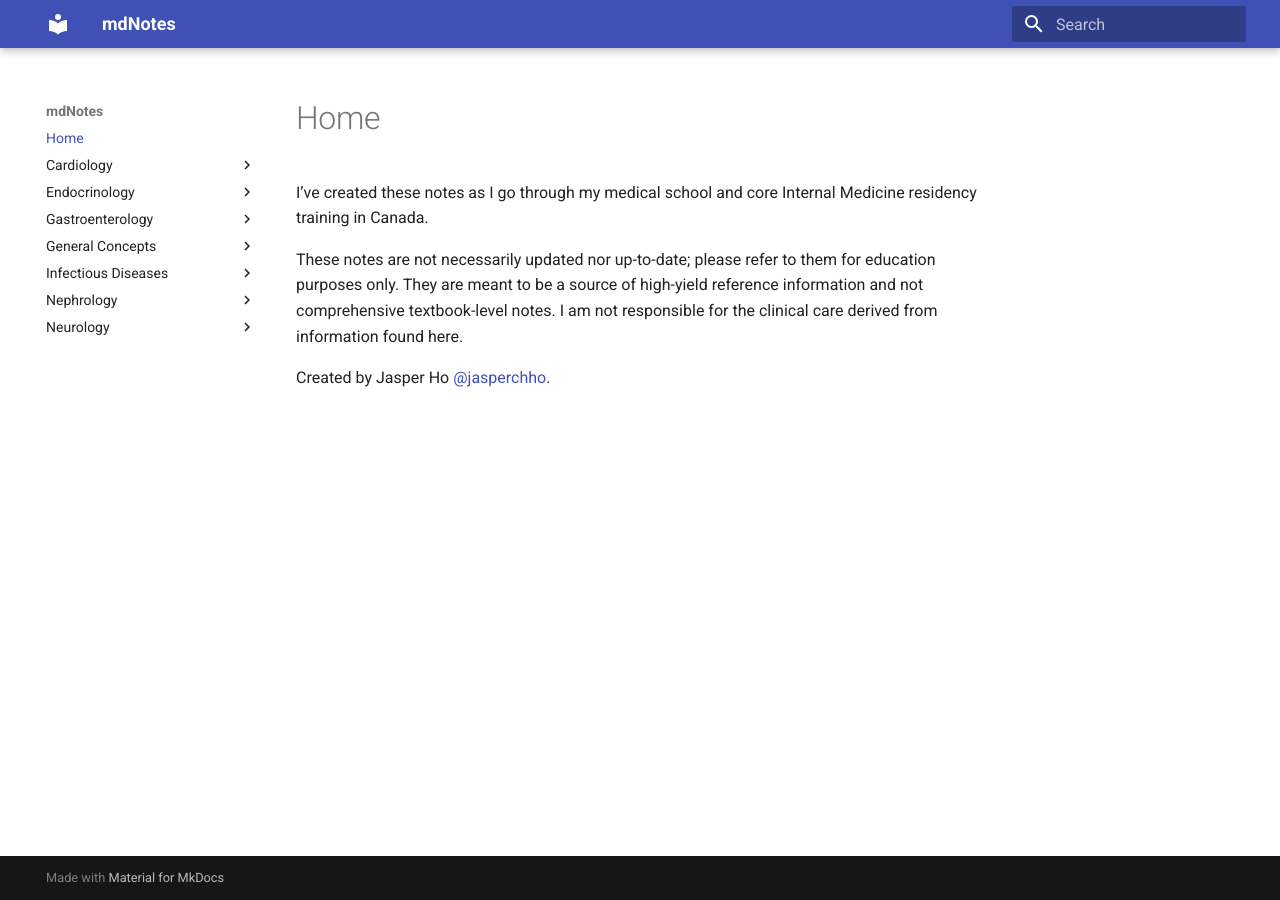
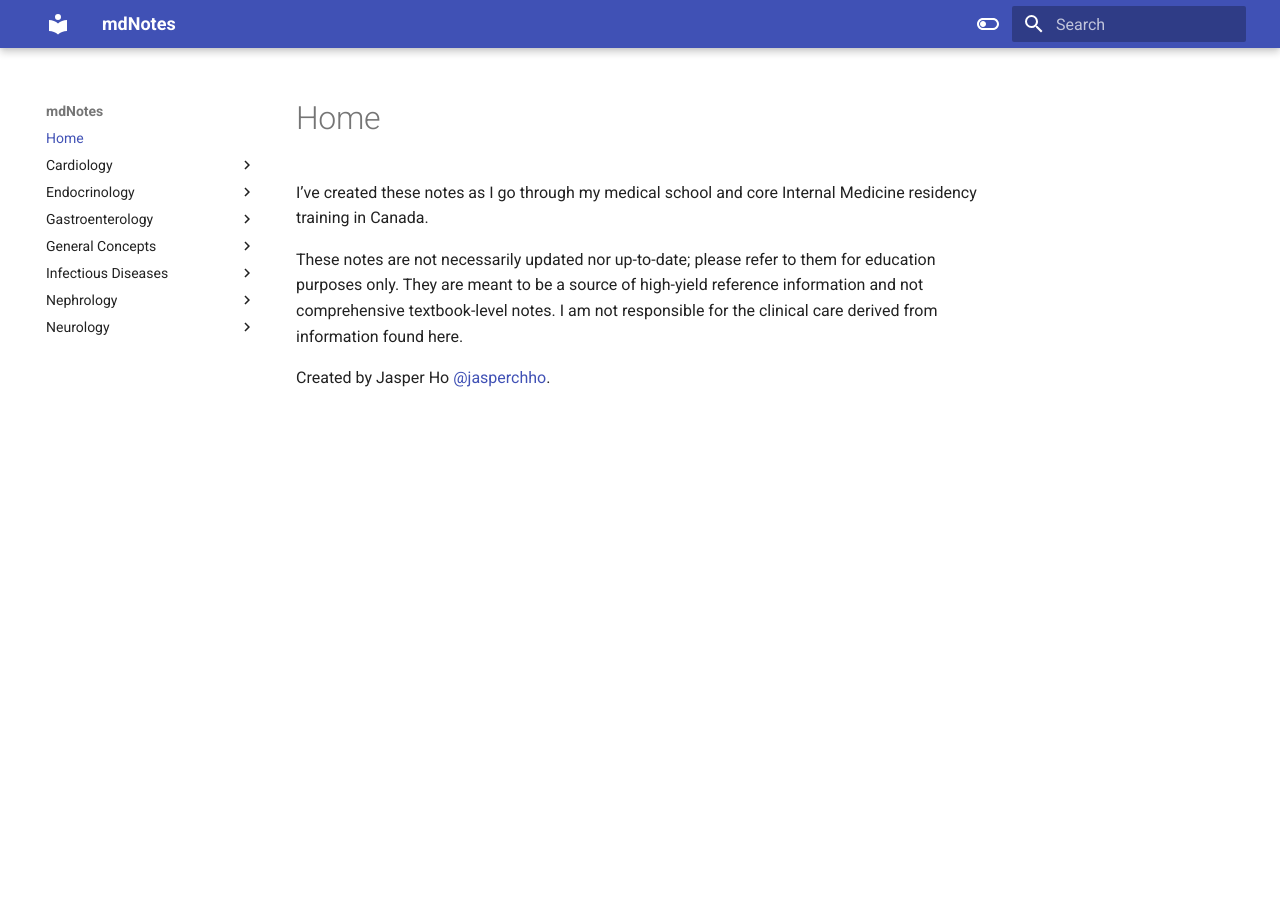
Before and after one commit to jzpero/mdnotes, an MkDocs documentation site: the page built from docs/index.md, in a window 1280 px wide. Built offline with MkDocs 1.6.1 and Material for MkDocs 9.7.7, drawn with Linux system fonts in a browser that asks for light colours.

Commit message:
vault backup: 2021-04-11 22:08:11
Affected files:

mkdocs.yml
overrides/partials/footer.html

```diff
--- a/mkdocs.yml
+++ b/mkdocs.yml
@@ -1,13 +1,41 @@
+# Project Information
+site_name: mdNotes
+
+# Copyright
+copyright: Copyright &copy; 2021 Jasper Ho
+
+# Configuration
 theme:
-    name: material
-    features:
-      - search.suggest
-      - search.highlight
-site_name: mdNotes
+  name: material
+  custom_dir: overrides
+  palette:
+    # Light mode
+    - media: "(prefers-color-scheme: light)"
+      scheme: default
+      primary: indigo
+      accent: indigo
+      toggle:
+        icon: material/toggle-switch-off-outline
+        name: Switch to dark mode
+
+    # Dark mode
+    - media: "(prefers-color-scheme: dark)"
+      scheme: slate
+      primary: blue
+      accent: blue
+      toggle:
+        icon: material/toggle-switch
+        name: Switch to light mode
+
 plugins:
-    - search:
-        lang: en
+  - search
+
 markdown_extensions:
-    - smarty
-    - sane_lists
-    - attr_list
+  - smarty
+  - sane_lists
+  - attr_list
+
+extra:
+  social:
+    - icon: fontawesome/brands/twitter
+      link: https://twitter.com/jasperchho
```
Also changed, not shown: overrides/partials/footer.html (added).
